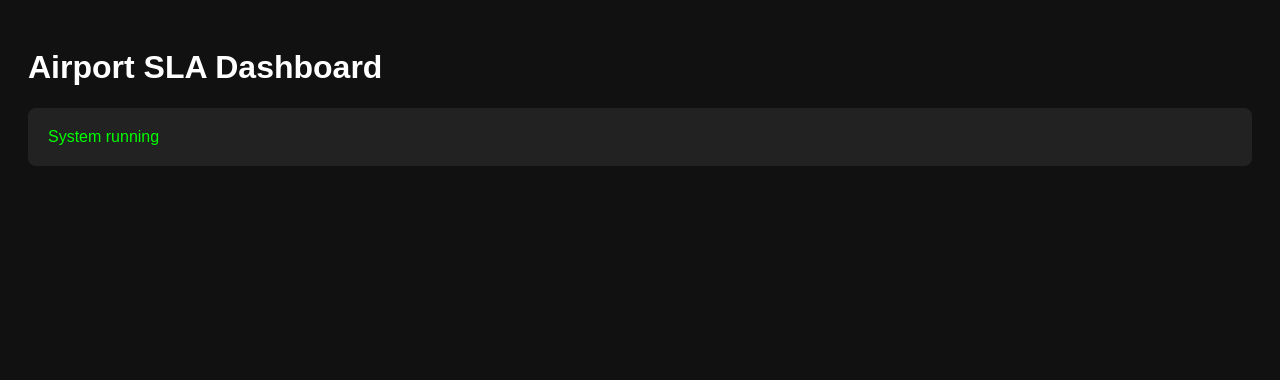
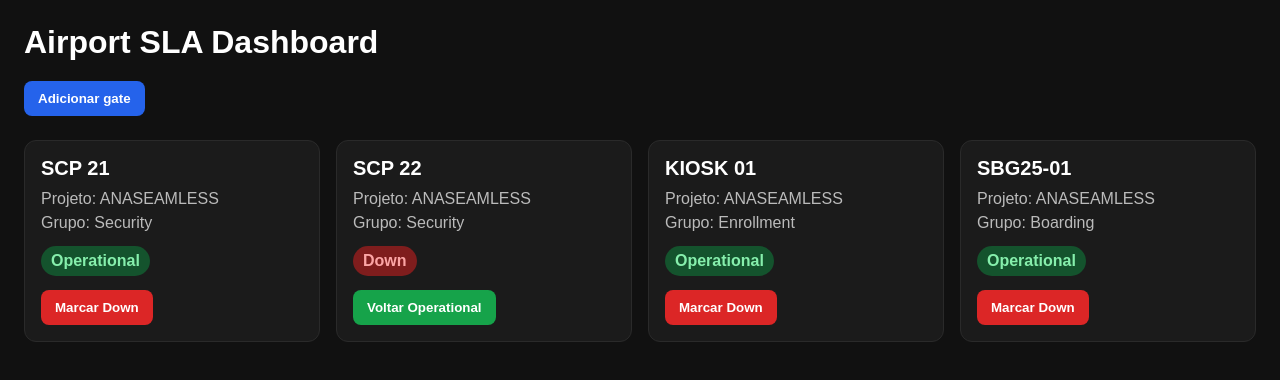
Before and after one commit to MichaelClaro/Airport-Sla, a plain HTML site: page static/index.html in a window 1280 px wide. Drawn offline with Linux system fonts and the light colour scheme.

Commit message:
Update index.html

```diff
--- a/static/index.html
+++ b/static/index.html
@@ -1,15 +1,157 @@
 <!DOCTYPE html>
-<html>
+<html lang="pt-BR">
 <head>
-<title>Airport SLA</title>
-<style>
-body { font-family: Arial; padding:20px; background:#111; color:white;}
-.card { padding:20px; margin:10px 0; background:#222; border-radius:8px;}
-.green{color:#0f0;}
-</style>
+  <meta charset="UTF-8" />
+  <meta name="viewport" content="width=device-width, initial-scale=1.0" />
+  <title>Airport SLA Dashboard</title>
+  <style>
+    body {
+      font-family: Arial, sans-serif;
+      background: #111;
+      color: #fff;
+      margin: 0;
+      padding: 24px;
+    }
+
+    h1 {
+      margin-top: 0;
+      margin-bottom: 20px;
+    }
+
+    .toolbar {
+      display: flex;
+      gap: 12px;
+      margin-bottom: 24px;
+      flex-wrap: wrap;
+    }
+
+    .btn {
+      background: #2563eb;
+      color: white;
+      border: none;
+      padding: 10px 14px;
+      border-radius: 8px;
+      cursor: pointer;
+      font-weight: bold;
+    }
+
+    .btn:hover {
+      background: #1d4ed8;
+    }
+
+    .grid {
+      display: grid;
+      grid-template-columns: repeat(auto-fit, minmax(260px, 1fr));
+      gap: 16px;
+    }
+
+    .card {
+      background: #1b1b1b;
+      border: 1px solid #2a2a2a;
+      border-radius: 12px;
+      padding: 16px;
+    }
+
+    .name {
+      font-size: 20px;
+      font-weight: bold;
+      margin-bottom: 10px;
+    }
+
+    .meta {
+      color: #bbb;
+      margin-bottom: 6px;
+    }
+
+    .status {
+      display: inline-block;
+      padding: 6px 10px;
+      border-radius: 999px;
+      font-weight: bold;
+      margin-top: 8px;
+      margin-bottom: 14px;
+    }
+
+    .operational {
+      background: #14532d;
+      color: #86efac;
+    }
+
+    .down {
+      background: #7f1d1d;
+      color: #fca5a5;
+    }
+
+    .actions {
+      display: flex;
+      gap: 10px;
+      flex-wrap: wrap;
+    }
+
+    .btn-red {
+      background: #dc2626;
+    }
+
+    .btn-red:hover {
+      background: #b91c1c;
+    }
+
+    .btn-green {
+      background: #16a34a;
+    }
+
+    .btn-green:hover {
+      background: #15803d;
+    }
+  </style>
 </head>
 <body>
-<h1>Airport SLA Dashboard</h1>
-<div class="card green">System running</div>
+  <h1>Airport SLA Dashboard</h1>
+
+  <div class="toolbar">
+    <button class="btn" onclick="alert('Próximo passo: ligar ao backend')">Adicionar gate</button>
+  </div>
+
+  <div class="grid">
+    <div class="card">
+      <div class="name">SCP 21</div>
+      <div class="meta">Projeto: ANASEAMLESS</div>
+      <div class="meta">Grupo: Security</div>
+      <div class="status operational">Operational</div>
+      <div class="actions">
+        <button class="btn btn-red">Marcar Down</button>
+      </div>
+    </div>
+
+    <div class="card">
+      <div class="name">SCP 22</div>
+      <div class="meta">Projeto: ANASEAMLESS</div>
+      <div class="meta">Grupo: Security</div>
+      <div class="status down">Down</div>
+      <div class="actions">
+        <button class="btn btn-green">Voltar Operational</button>
+      </div>
+    </div>
+
+    <div class="card">
+      <div class="name">KIOSK 01</div>
+      <div class="meta">Projeto: ANASEAMLESS</div>
+      <div class="meta">Grupo: Enrollment</div>
+      <div class="status operational">Operational</div>
+      <div class="actions">
+        <button class="btn btn-red">Marcar Down</button>
+      </div>
+    </div>
+
+    <div class="card">
+      <div class="name">SBG25-01</div>
+      <div class="meta">Projeto: ANASEAMLESS</div>
+      <div class="meta">Grupo: Boarding</div>
+      <div class="status operational">Operational</div>
+      <div class="actions">
+        <button class="btn btn-red">Marcar Down</button>
+      </div>
+    </div>
+  </div>
 </body>
 </html>
```
